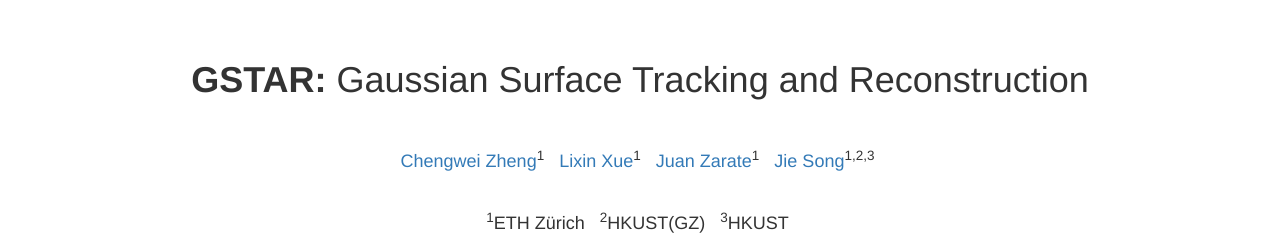
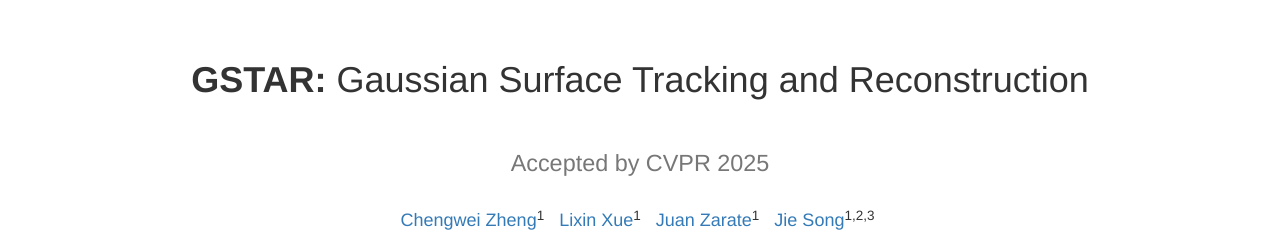
Before and after one commit to eth-ait/GSTAR, a plain HTML site: page index.html in a window 1280 px wide. Shown: the top 244 px of the page. Drawn offline with nearby package versions, Linux system fonts and the light colour scheme; some packages are replaced by stand-ins of ours; files that its build step writes are made by us from their sources; a script that the page names is missing.

Commit message:
update cvpr 25

```diff
--- a/index.html
+++ b/index.html
@@ -33,12 +33,12 @@
 				</br>
                 <b>GSTAR:</b> Gaussian Surface Tracking and Reconstruction
 				</br>
-                <!--<small>
-				CVPR 2025
-                </small>-->
+                <small>
+				</br>
+				Accepted by CVPR 2025
+                </small>
             </h1>
         </div>
-		</br>
 		</br>
         <div class="row" style="font-size: 18px">
             <div class="col-md-12 text-center">
```
